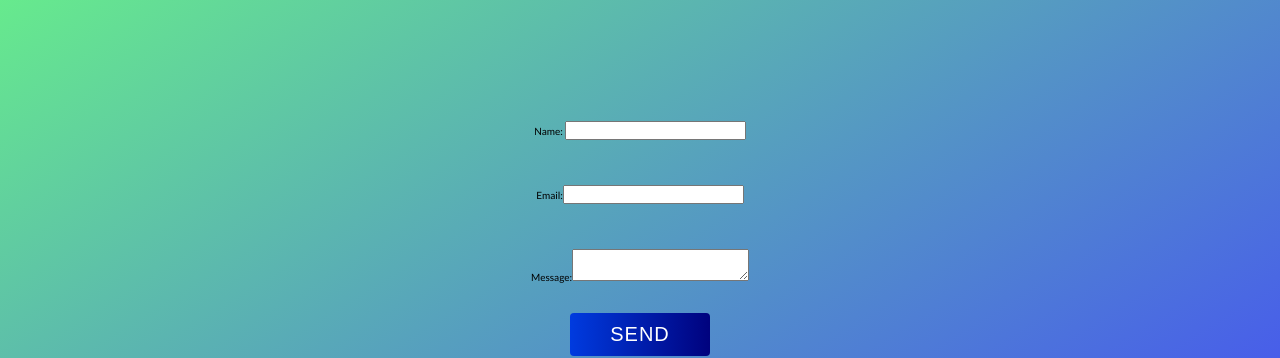
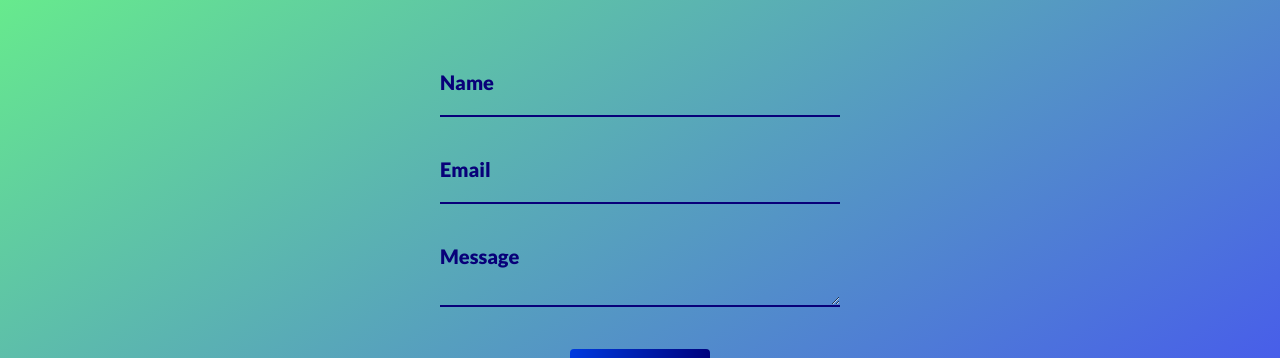
Before and after one commit to Yosef-Adel/Montu, a React (Create React App) app: page /contact in a window 1280 px wide. Shown: the part 174-532 px from the top of the page. Built offline with nearby package versions, Linux system fonts and the light colour scheme.

Commit message:
Update ContactUs.js

```diff
--- a/src/pages/ContactUs.js
+++ b/src/pages/ContactUs.js
@@ -32,18 +32,19 @@ const validationSchema= Yup.object().shape({
       <Formik initialValues={initialValues}  validationSchema={validationSchema} onSubmit={onSubmit}  >
       <Form ref={form}  className={classes.formBox} >
         <div className={classes.control}>
-          <label>Name: </label>
-          <Field type="text" name="name"  />
+
+          <Field type="text" name="name"  className={classes.formField} />
+          <label className={classes.formLable}>Name </label>
           <ErrorMessage name='name' component="span"  />
         </div>
         <div className={classes.control}>
-         <label>Email:</label>
-          <Field type="email" name="email" />
+          <Field type="email" name="email" className={classes.formField}/>
+         <label className={classes.formLable}>Email</label>
           <ErrorMessage name='email' component="span"/>
         </div>
          <div className={classes.control}>
-         <label>Message:</label>
-          <Field as= "textarea" name="message" />
+          <Field as= "textarea" name="message" className={classes.formField} />
+         <label className={classes.formLable}>Message</label>
           <ErrorMessage name='message' component="span"/>
          </div>
 
```
